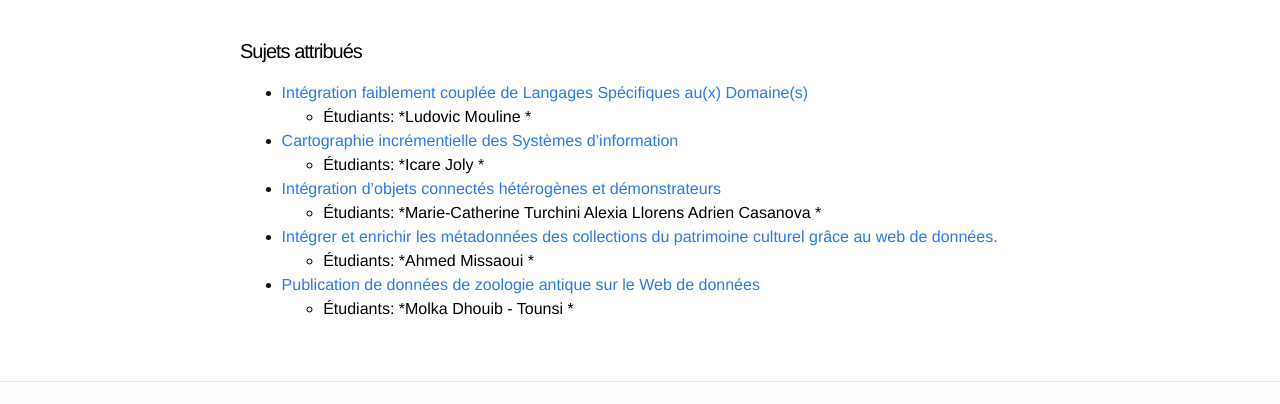
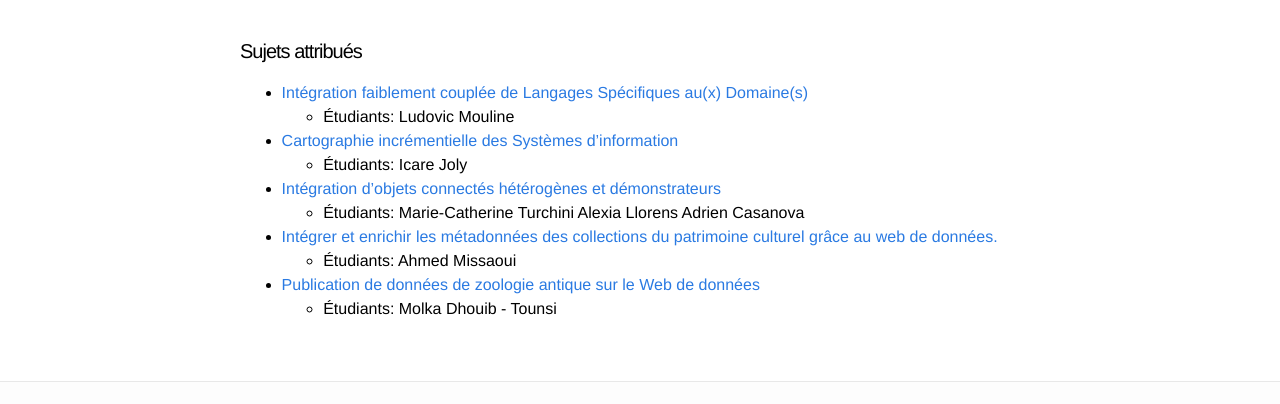
Before and after one commit to gmolines/pfe, a Jekyll site: the page built from index.md, in a window 1280 px wide. Shown: the part 455-859 px from the top of the page. Built offline with Jekyll 4.4.1, drawn with Linux system fonts in a browser that asks for light colours.

```diff
--- a/index.md
+++ b/index.md
@@ -22,6 +22,6 @@ menu: false
 {% for post in site.posts %}
     {% if post.categories contains 'oqp' %}
   * [{{$post.title}}]({{ BASE_PATH }}{{ post.url }})
-    * Étudiants: *{%for stud in post.students %}{{stud}} {%endfor %}*
+    * Étudiants: {%for stud in post.students %}{{stud}} {%endfor %}
     {% endif %}
 {% endfor %}
```
